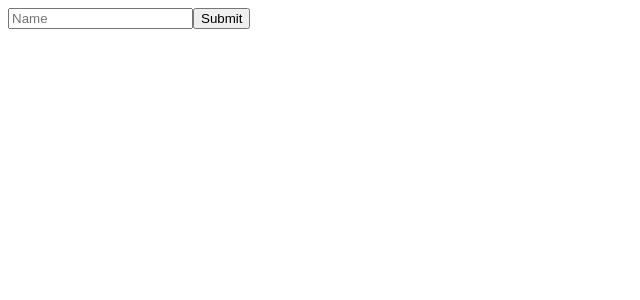
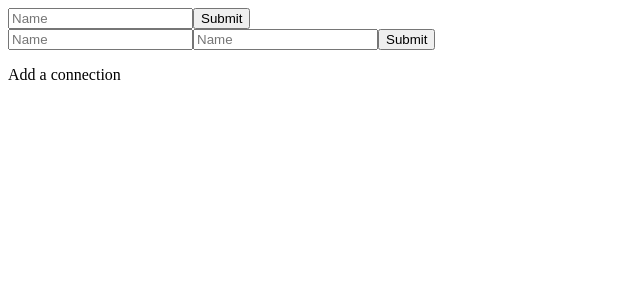
Before and after one commit to Awaish-prog/Social-Connections, a React (Create React App) app: page / in a window 1280 px wide. Shown: the top 300 px of the page, without its empty margins (0-640 px from the left). Built offline with nearby package versions, Linux system fonts and the light colour scheme.

Commit message:
Added connection between two people

```diff
--- a/src/App.tsx
+++ b/src/App.tsx
@@ -1,4 +1,5 @@
 import React, { useState } from 'react';
+import AddConnection from './Components/AddConnection';
 import People from './Components/People';
 
 export interface Person {
@@ -11,7 +12,7 @@ function App() {
   const [people, setPeople] = useState<Array<Person>>([])
   const [uid, setUid] = useState<number>(1)
 
-  const addPerson: Function = (name: string) => {
+  const addPerson: Function = (name: string) : void => {
     const newPerson : Person = {
       id: uid,
       name: name,
@@ -25,8 +26,49 @@ function App() {
     })
   }
 
+  const addConnection : Function = (personOne: string, personTwo: string): string => {
+    let personOneId : number = 0;
+    let personTwoId : number = 0;
+    people.forEach(person => {
+      if(person.name === personOne){
+        personOneId = person.id;
+      }
+    })
+    if(personOneId === 0){
+      return `${personOne} is not present in list of people`
+    }
+    people.forEach(person => {
+      if(person.name === personTwo){
+        personTwoId = person.id;
+      }
+    })
+    if(personTwoId === 0){
+      return `${personTwo} is not present in list of people`
+    }
+    setPeople(prev => {
+      prev.forEach(person => {
+        if(personOneId === person.id){
+          person.connections.push(personTwoId)
+        }
+      })
+      return prev
+    })
+    setPeople(prev => {
+      prev.forEach(person => {
+        if(personTwoId === person.id){
+          person.connections.push(personOneId)
+        }
+      })
+      return prev
+    })
+    return `Connection Added between ${personOne} and ${personTwo}`
+  }
+
   return (
+    <>
     <People people={people} addPerson={addPerson} />
+    <AddConnection addConnection={addConnection} />
+    </>
   );
 }
 
--- /dev/null
+++ b/src/Components/AddConnection.tsx
@@ -0,0 +1,38 @@
+import React, { useState } from "react";
+
+type AddConnectionFunction = {
+    addConnection: Function
+}
+
+const AddConnection : React.FC<AddConnectionFunction> = ({addConnection} : AddConnectionFunction) : JSX.Element => {
+    const [personOne, setPersonOne] = useState<string>("")
+    const [personTwo, setPersonTwo] = useState<string>("")
+    const [connectionMessage, setConnectionMessage] = useState<string>("Add a connection")
+
+    const submitConnection : Function = () : void => {
+        if(personOne === personTwo){
+            setConnectionMessage("Both persons can't be same");
+            return
+        }
+        const val : string = addConnection(personOne, personTwo)
+        setPersonOne("")
+        setPersonTwo("")
+        setConnectionMessage(val)
+    }
+
+    return (
+        <>
+        <form onSubmit={(e) => {
+            e.preventDefault()
+            submitConnection()
+        }}>
+            <input type="text" value={personOne} onChange={(e) => setPersonOne(e.target.value)} placeholder="Name" required />
+            <input type="text" value={personTwo} onChange={(e) => setPersonTwo(e.target.value)} placeholder="Name" required />
+            <input type="submit" />
+        </form>
+        <p>{connectionMessage}</p>
+        </>
+    )
+}
+
+export default AddConnection
--- a/src/Components/People.tsx
+++ b/src/Components/People.tsx
@@ -6,10 +6,10 @@ type PeopleArray = {
     addPerson: Function
 }
 
-const People : React.FC<PeopleArray> = ({ people, addPerson } : PeopleArray) => {
+const People : React.FC<PeopleArray> = ({ people, addPerson } : PeopleArray) : JSX.Element => {
     const [personName, setPersonName] = useState<string>("")
 
-    const submitPersonName : Function = () => {
+    const submitPersonName : Function = () : void => {
         addPerson(personName)
         setPersonName("")
     }
@@ -18,7 +18,7 @@ const People : React.FC<PeopleArray> = ({ people, addPerson } : PeopleArray) =>
         <section>
             {
                 people.map(person => {
-                    return <p>{person.name}</p>
+                    return <p key={person.id}>{person.name}</p>
                 })
             }
             <form onSubmit={(e) => {
```
